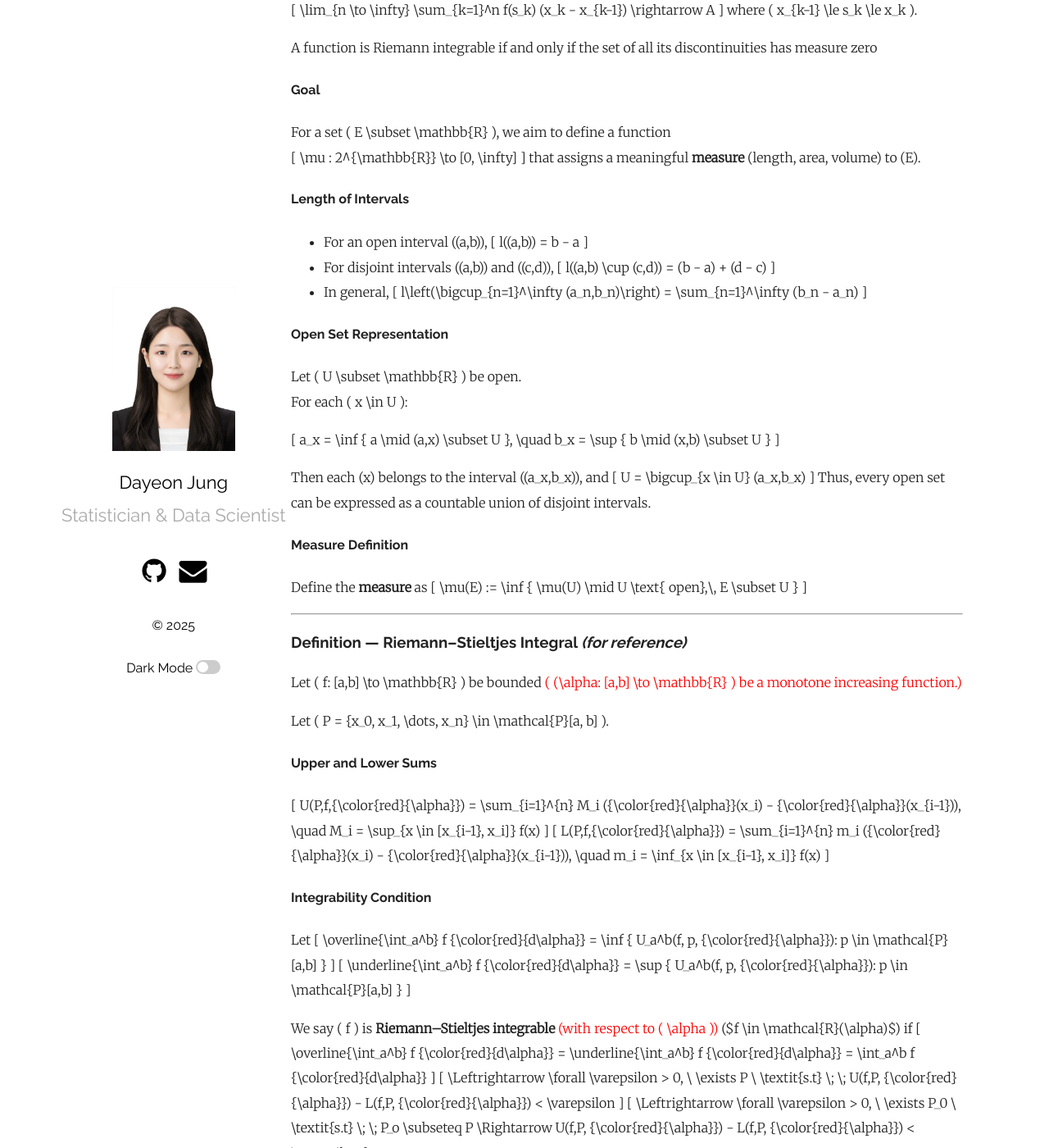
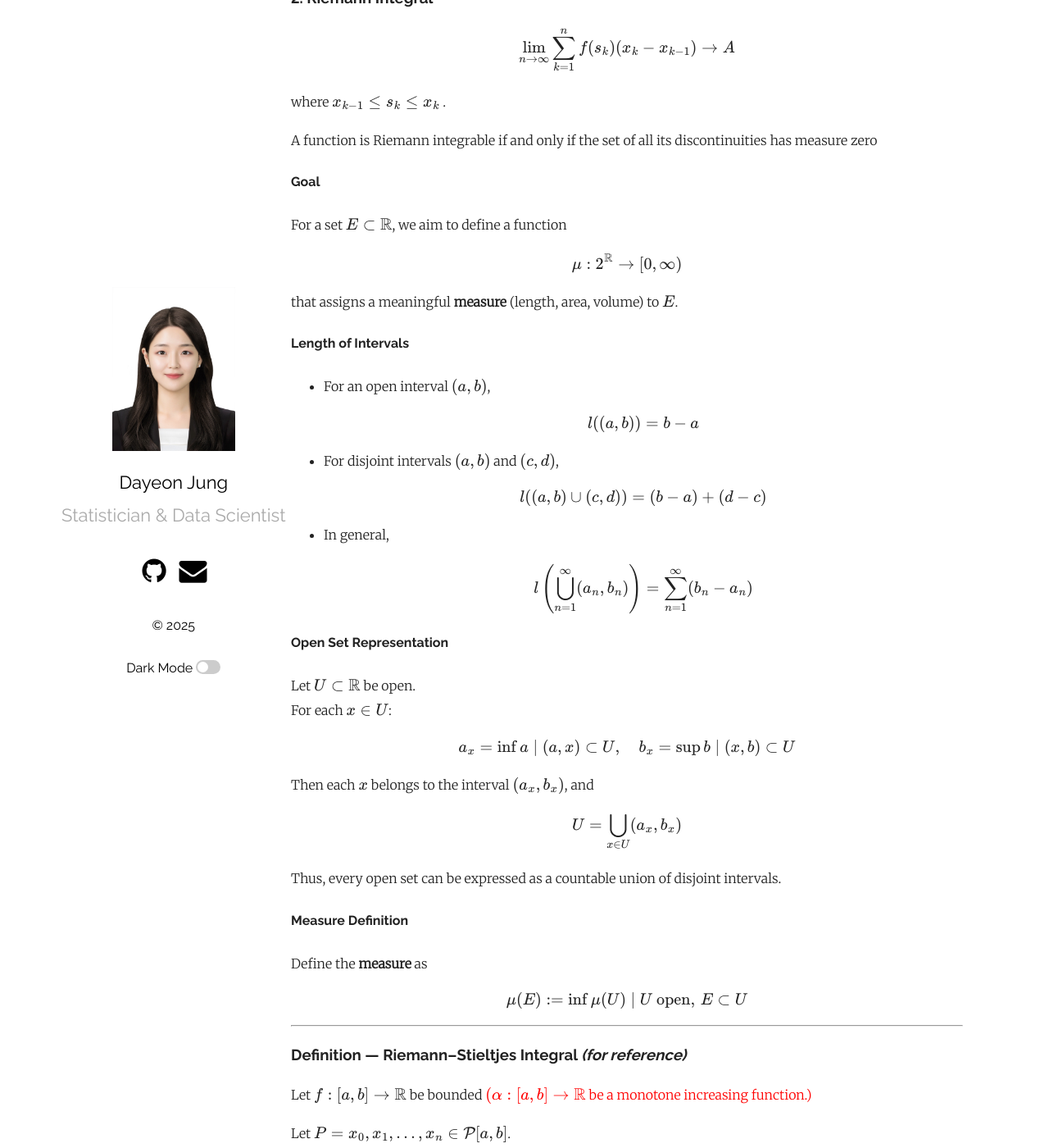
Before and after one commit to dayeonjung5294/dayeonjung5294.github.io, a Jekyll site: the page built from _posts/2025-10-04-real_analysis-lecture1.md, in a window 1280 px wide and 1400 px high, scrolled down 517 px. Shown: the whole window at 82% size. Built offline with Jekyll 4.4.1, drawn with Linux system fonts in a browser that asks for light colours; formulas are drawn with MathJax 3; some of the changed text lies outside the part shown.

Commit message:
Upload study - Real Analysis 0

```diff
--- a/_config.yml
+++ b/_config.yml
@@ -57,6 +57,13 @@ category_layout: "category.html" # <- default value
 # Build settings
 # theme: plainwhite
 
+# Conversion
+markdown: kramdown
+highlighter: rouge
+lsi: false
+excerpt_separator: "\n\n"
+incremental: false
+
 plugins:
   - jekyll-seo-tag
 #  - jekyll-feed
--- a/_includes/mathjax_support.html
+++ b/_includes/mathjax_support.html
@@ -7,7 +7,7 @@
         },
         tex2jax: {
         inlineMath: [ ['$', '$'] ],
-        displayMath: [ ['$$', '$$'] ],
+        displayMath: [ ['\[', '\]'] ],
         processEscapes: true,
       }
     });
--- a/_layouts/default.html
+++ b/_layouts/default.html
@@ -10,6 +10,11 @@
 {% else %}
 {% assign condensed_class = "" %}
 {%- endif -%}
+
+{% if page.use_math %}
+    {% include mathjax_support.html %}
+{% endif %}
+
 
 <body>
   <main class="container">
--- a/_posts/2025-10-04-real_analysis-lecture1.md
+++ b/_posts/2025-10-04-real_analysis-lecture1.md
@@ -8,7 +8,7 @@ use_math: True
 
 # 📘 Lecture 0: Introduction and Motivation for Measure
 
-## [00a] What is an Integral?
+## (00a) What is an Integral?
 
 ### 1. Quadrature <!-- % 구적법 -->
 The process of approximating area under a curve by partitioning an interval and summing up rectangular areas. (foundation of the Riemann integral)
@@ -17,13 +17,16 @@ The process of approximating area under a curve by partitioning an interval and
 \lim_{n \to \infty} \sum_{k=1}^n f(\frac{k}{n}) \cdot \frac{1}{n}
 \]
 
+
 ---
 
 ### 2. Riemann Integral <!-- % 리만 적분 -->
+
 \[
 \lim_{n \to \infty} \sum_{k=1}^n f(s_k) (x_k - x_{k-1}) \rightarrow A
 \]
-where \( x_{k-1} \le s_k \le x_k \).
+
+where  $x_{k-1} \le s_k \le x_k$ .
 
 A function is Riemann integrable if and only if the set of all its discontinuities has measure zero
 
@@ -31,18 +34,19 @@ A function is Riemann integrable if and only if the set of all its discontinuiti
 
 
 #### Goal
-For a set \( E \subset \mathbb{R} \), we aim to define a function
+For a set $ E \subset \mathbb{R} $, we aim to define a function
 \[
-\mu : 2^{\mathbb{R}} \to [0, \infty]
+\mu : 2^{\mathbb{R}} \to [0, \infty)
 \]
-that assigns a meaningful **measure** (length, area, volume) to \(E\).
+
+that assigns a meaningful **measure** (length, area, volume) to $E$.
 
 #### Length of Intervals
-- For an open interval \((a,b)\),
+- For an open interval $(a,b)$,
   \[
   l((a,b)) = b - a
   \]
-- For disjoint intervals \((a,b)\) and \((c,d)\),
+- For disjoint intervals $(a,b)$ and $(c,d)$,
   \[
   l((a,b) \cup (c,d)) = (b - a) + (d - c)
   \]
@@ -52,15 +56,15 @@ that assigns a meaningful **measure** (length, area, volume) to \(E\).
   \]
 
 #### Open Set Representation
-Let \( U \subset \mathbb{R} \) be open.
-For each \( x \in U \):
+Let $ U \subset \mathbb{R} $ be open.
+For each $ x \in U $:
 
 \[
 a_x = \inf \{ a \mid (a,x) \subset U \}, \quad
 b_x = \sup \{ b \mid (x,b) \subset U \}
 \]
 
-Then each \(x\) belongs to the interval \((a_x,b_x)\), and
+Then each $x$ belongs to the interval $(a_x,b_x)$, and
 \[
 U = \bigcup_{x \in U} (a_x,b_x)
 \]
@@ -75,9 +79,9 @@ Define the **measure** as
 ---
 
 ### Definition — Riemann–Stieltjes Integral *(for reference)* <!-- % 리만-스틸체스 적분 -->
-Let \( f: [a,b] \to \mathbb{R} \) be bounded <span style="color:red">\( (\alpha: [a,b] \to \mathbb{R} \) be a monotone increasing function.)</span>
+Let $ f: [a,b] \to \mathbb{R} $ be bounded <span style="color:red">$ (\alpha: [a,b] \to \mathbb{R} $ be a monotone increasing function.)</span>
 
-Let \( P = \{x_0, x_1, \dots, x_n\} \in \mathcal{P}[a, b] \).
+Let $ P = \{x_0, x_1, \dots, x_n\} \in \mathcal{P}[a, b] $.
 
 #### Upper and Lower Sums
 \[
@@ -98,7 +102,7 @@ Let
 \underline{\int_a^b} f {\color{red}{d\alpha}} = \sup \{ U_a^b(f, p, {\color{red}{\alpha}}): p \in \mathcal{P}[a,b]  \}
 \]
 
-We say \( f \) is **Riemann–Stieltjes integrable** <span style="color:red">(with respect to \( \alpha \))</span> ($f \in \mathcal{R}(\alpha)$) if
+We say $ f $ is **Riemann–Stieltjes integrable** <span style="color:red">(with respect to $ \alpha $)</span> ($f \in \mathcal{R}(\alpha)$) if
 \[
 \overline{\int_a^b} f {\color{red}{d\alpha}}  = \underline{\int_a^b} f {\color{red}{d\alpha}} = \int_a^b f {\color{red}{d\alpha}}
 \]
```
